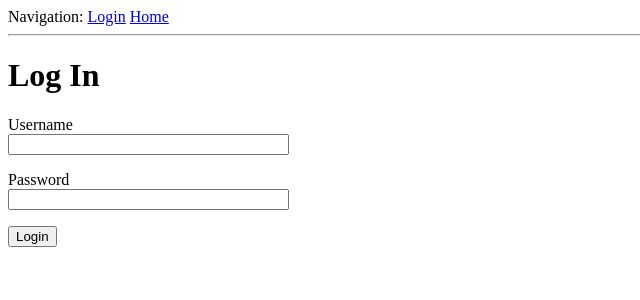
After one commit to xiaoxiaoyu0302/Database-of-CorkboardIt, a Flask app: template Phase 3/Corkboard/src/templates/login.html in a window 1280 px wide. The commit adds this page. Shown: the top 300 px of the page, without its empty margins (0-640 px from the left). Run offline with Flask 2, Linux system fonts and the light colour scheme; the template is opened without the code that fills it: values that come from a table or form of the project are taken from there, others are empty.

Commit message:
Added basic login form

```diff
--- /dev/null
+++ b/Phase 3/Corkboard/config.py
@@ -0,0 +1,5 @@
+import os
+
+
+class Config(object):
+    SECRET_KEY = os.environ.get('SECRET_KEY') or 'tempkey'
--- a/Phase 3/Corkboard/src/__init__.py
+++ b/Phase 3/Corkboard/src/__init__.py
@@ -1,5 +1,7 @@
 from flask import Flask
+from config import Config
 
 app = Flask(__name__)
+app.config.from_object(Config)
 
 from src import routes
--- /dev/null
+++ b/Phase 3/Corkboard/src/forms.py
@@ -0,0 +1,9 @@
+from flask_wtf import FlaskForm
+from wtforms import StringField, PasswordField, SubmitField
+from wtforms.validators import DataRequired
+
+
+class LoginForm(FlaskForm):
+    username = StringField('Username', validators=[DataRequired()])
+    password = PasswordField('Password', validators=[DataRequired()])
+    submit = SubmitField('Login')
--- a/Phase 3/Corkboard/src/templates/base.html
+++ b/Phase 3/Corkboard/src/templates/base.html
@@ -9,8 +9,21 @@
     {% endif %}
 </head>
 <body>
-    <div>Navigation: <a href="/login">Login</a></div>
+    <div>
+        Navigation:
+        <a href="{{ url_for('login') }}">Login</a>
+        <a href="{{ url_for('index') }}">Home</a>
+    </div>
     <hr>
+        {% with messages = get_flashed_messages() %}
+        {% if messages %}
+        <ul>
+            {% for message in messages %}
+            <li>{{ message }}</li>
+            {% endfor %}
+        </ul>
+        {% endif %}
+        {% endwith %}
     {% block content %}{% endblock %}
 </body>
 </html>
--- /dev/null
+++ b/Phase 3/Corkboard/src/templates/login.html
@@ -0,0 +1,25 @@
+{% extends "base.html" %}
+
+{% block content %}
+    <h1>Log In</h1>
+    <form action="" method="post" novalidate>
+        {{ form.hidden_tag() }}
+        <p>
+            {{ form.username.label }}<br>
+            {{ form.username(size=32) }}<br>
+            {% for error in form.username.errors %}
+            <span style="color: red;">{{ error }}</span>
+            {% endfor %}
+        </p>
+        <p>
+            {{ form.password.label }}<br>
+            {{ form.password(size=32) }}<br>
+            {% for error in form.username.errors %}
+            <span style="color: red;">{{ error }}</span>
+            {% endfor %}
+        </p>
+        <p>
+            {{ form.submit() }}
+        </p>
+    </form>
+{% endblock %}
```
Also changed, not shown: Phase 3/Corkboard/src/routes.py (+9 -3 lines).
